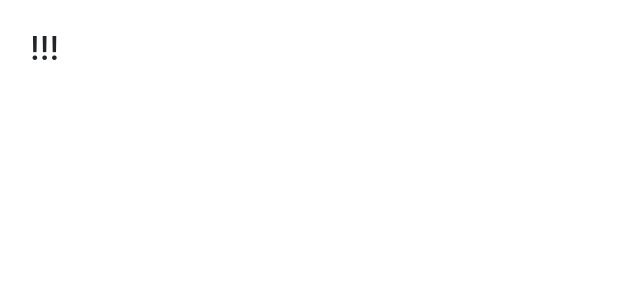
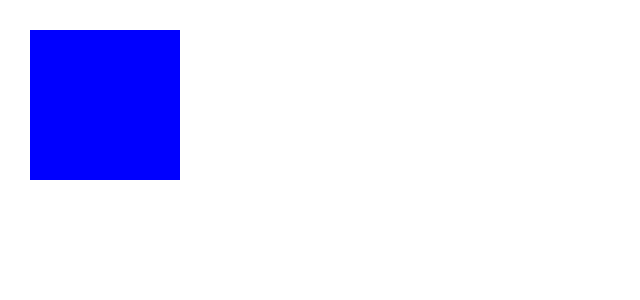
Before and after one commit to sspinit88/Angular-lessons-11-animation, an Angular app: page / in a window 1280 px wide. Shown: the top 300 px of the page, without its empty margins (0-640 px from the left). Built offline with nearby package versions, Linux system fonts and the light colour scheme.

Commit message:
add animation

```diff
--- a/package.json
+++ b/package.json
@@ -23,6 +23,7 @@
     "bootstrap": "^4.1.3",
     "core-js": "^2.5.4",
     "rxjs": "~6.3.3",
+    "web-animations-js": "^2.3.1",
     "zone.js": "~0.8.26"
   },
   "devDependencies": {
--- a/src/app/app.component.html
+++ b/src/app/app.component.html
@@ -1 +1,7 @@
-<h2>!!!</h2>
+<!--создадим пустой див-->
+<!-- для создания анимации перейдем в компонент.ts -->
+<!-- @clickedDiv - к нему будет применена анимация -->
+<!-- важно передать состояние -->
+<div [@clickedDiv]="clickedDivState"
+     (click)="changeDivState()"
+></div>
--- a/src/app/app.component.ts
+++ b/src/app/app.component.ts
@@ -1,8 +1,51 @@
-import { Component } from '@angular/core';
+import {Component} from '@angular/core';
+import {animate, state, style, transition, trigger} from "@angular/animations";
 
 @Component({
-  selector: 'app-root',
-  templateUrl: './app.component.html'
+    selector: 'app-root',
+    templateUrl: './app.component.html',
+    animations: [
+        // при создании анимации необходимо придерживаться определенной иерархии
+        // для начала нужно дать название анимации
+        // это делается с помощью метода trigger()
+        // первым параметром задается название анимации
+        // вторым - массив, в котором задаюся определенные состояния (до / после анимации)
+
+        // state() - определяет состояние анимации
+        // 1й парам - название состояния
+        // 2й парам - стили состояния
+
+        // по умолчанию ng принимает значения в %
+
+        trigger('clickedDiv', [
+            state('start', style({
+                backgroundColor: 'blue',
+                width: '150px',
+                height: '150px',
+            })),
+            state('end', style({
+                backgroundColor: 'red',
+                width: '150px',
+                height: '150px',
+                borderRadius: '50%'
+            })),
+            // отвечает за анимацию
+            // 1й - описывает изменение состояний
+            // 2й - animate() - принимает различные параметры
+            // animate('800ms .5s ease-out') - ('скорость задержка тип-анимации')
+            transition('start => end', animate(1500)),
+            transition('end => start', animate('800ms .5s ease-out'))
+        ])
+    ]
 })
 export class AppComponent {
+    // переменная принимает значение определенного стейта
+    clickedDivState = 'start';
+
+    changeDivState() {
+        this.clickedDivState = 'end';
+        setTimeout(() => {
+            this.clickedDivState = 'start';
+        }, 3000)
+    }
 }
```
Also changed, not shown: src/app/app.module.ts (+12 -7 lines), src/polyfills.ts (+15 -15 lines), 1 other file (tests, documents, lock files or other folders).
